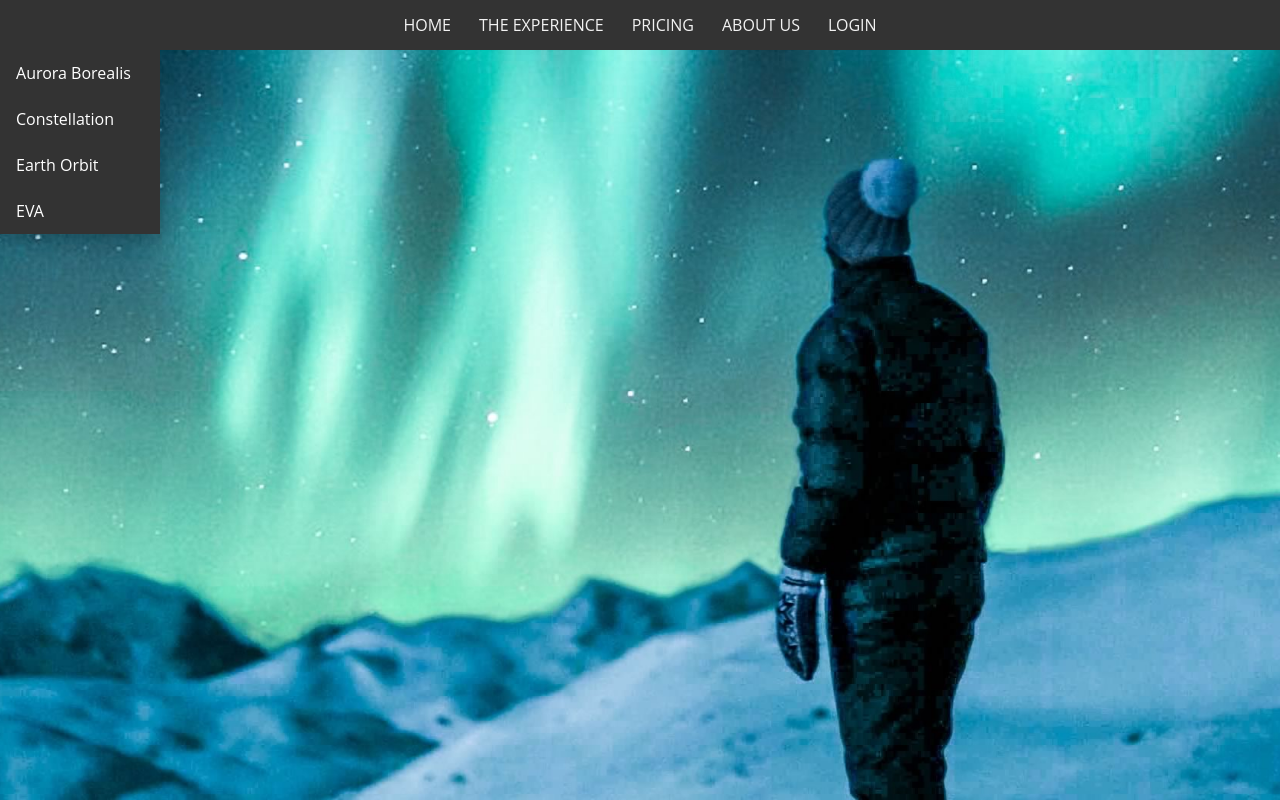
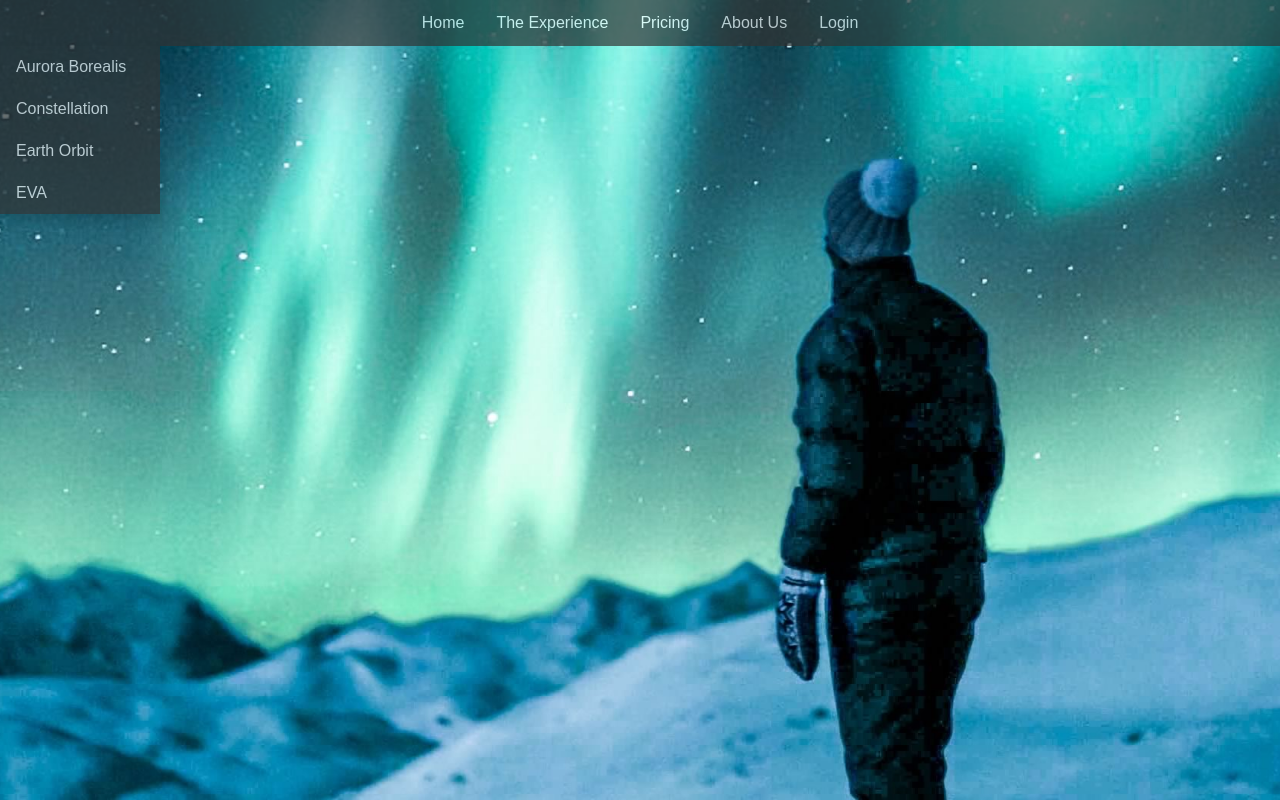
Before and after one commit to reneecruz/brainscape-react, a React (Create React App) app: page /the-experience in a window 1280 px wide. Built offline with nearby package versions, Linux system fonts and the light colour scheme.

Commit message:
dropdown styling opacity

```diff
--- a/src/App.css
+++ b/src/App.css
@@ -1,15 +1,6 @@
-.App {
-  text-align: center;
-}
-
-.App-logo {
-  height: 40vmin;
-  pointer-events: none;
-}
-
 body, html {
-  /* height: 100%;
-  margin: 0; */
+  height: 100%;
+  margin: 0;
   background-image: url("./background.jpg");
 
 
@@ -26,43 +17,32 @@ body, html {
 
 }
 
-.App-link {
-  color: #61dafb;
+
+nav.navbar {
+  overflow: hidden;
+  background-color: #333;
+  opacity: .7;
+  font-family: 'Open-Sans', sans-serif;
+  display: flex;
+  align-items: center;
+  justify-content:center;
 }
 
-/* Style the navbar */
- #nav {
-  overflow: hidden;
-  background-color: #333;
-  position: fixed;
-    top: 0;
-    transition: all 0.2s ease;
-    width: 100%;
-    z-index: 6;
+nav.navbar a {
+  float: left;
+  font-size: 16px;
+  color: white;
+  text-align: center;
+  padding: 14px 16px;
+  text-decoration: none;
 }
 
-/* Navbar links */
- #nav a {
-  float: left;
-  display: block;
-  color: #f2f2f2;
-  text-align: center;
-  padding: 14px;
-  text-decoration: none;
-  text-transform: uppercase;
-}
-
-#nav a:hover {
-  background-color: black;
-}
-
-
-.dropdown {
+nav.dropdown {
   float: left;
   overflow: hidden;
 }
 
-.dropdown .dropbtn {
+nav.dropdown .dropbtn {
   cursor: pointer;
   font-size: 16px;
   border: none;
@@ -74,7 +54,7 @@ body, html {
   margin: 0;
 }
 
-.dropdown:hover .dropbtn, .dropbtn:focus {
+nav.navbar a:hover, .dropdown:hover .dropbtn, .dropbtn:focus {
   background-color: black;
 }
 
@@ -82,6 +62,7 @@ body, html {
   display: block;
   position: absolute;
   background-color: #333;
+  opacity: .7;
   min-width: 160px;
   box-shadow: 0px 8px 16px 0px rgba(0,0,0,0.2);
   z-index: 1;
@@ -99,7 +80,6 @@ body, html {
 .dropdown-content a:hover {
   background-color: black;
 }
-
 
 .constellation {
   font-size: xx-large;
--- a/src/Components/Nav.js
+++ b/src/Components/Nav.js
@@ -5,7 +5,8 @@ const Nav = () => {
 
     return (
         <>
-        <nav id="nav" style={{ display: 'flex', justifyContent: 'center', position: 'sticky' }}>
+        <nav className="navbar">
+        {/* style={{ display: 'flex', justifyContent: 'center', position: 'sticky' }} */}
             <Link to="/">Home</Link>
             <div className="dropdown">
             <Link to="/the-experience" className="dropbtn">The Experience</Link>
--- a/src/index.css
+++ b/src/index.css
@@ -1,4 +1,4 @@
-/*
+
 html,
 body,
 #root {
@@ -6,7 +6,7 @@ body,
   padding: 0;
   font-family: 'Open-Sans', sans-serif;
   height: 100%;
-} */
+}
 
 body {
   margin: 0;
```
